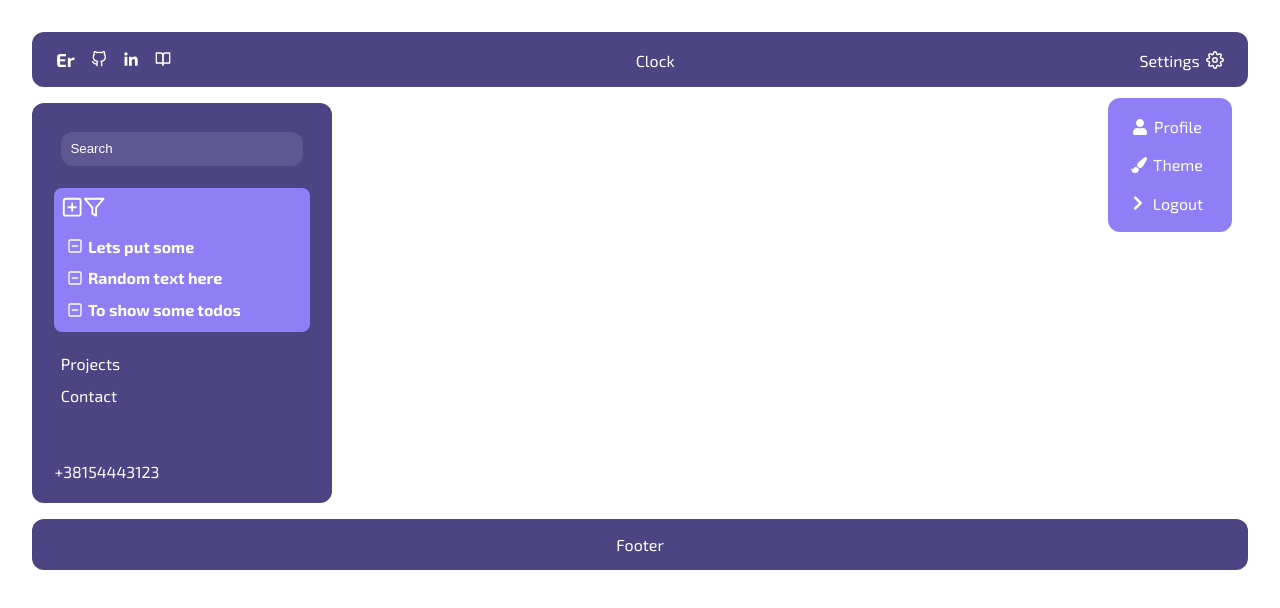
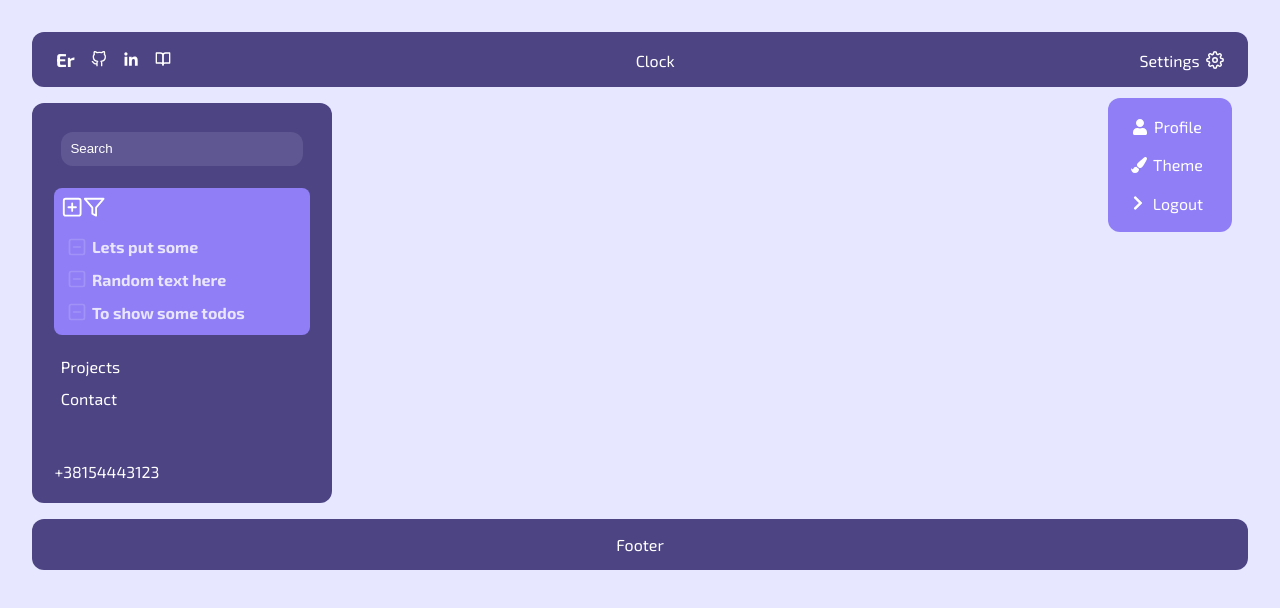
Before and after one commit to erazmozen/hub, a React (Create React App) app: page / in a window 1280 px wide. Shown: the top 608 px of the page. Built offline with nearby package versions, Linux system fonts and the light colour scheme.

Commit message:
Added hover effect

```diff
--- a/src/components/main/Siedbar.jsx
+++ b/src/components/main/Siedbar.jsx
@@ -12,15 +12,15 @@ const Sidebar = ({ icons }) => {
           </div>
           <ul>
             <li>
-              <icons.FiMinusSquare />
+              <icons.FiMinusSquare className="minus-icon" />
               <h4 className="todo-title">Lets put some</h4>
             </li>
             <li>
-              <icons.FiMinusSquare />
+              <icons.FiMinusSquare className="minus-icon" />
               <h4 className="todo-title">Random text here</h4>
             </li>
             <li>
-              <icons.FiMinusSquare />
+              <icons.FiMinusSquare className="minus-icon" />
               <h4 className="todo-title">To show some todos</h4>
             </li>
           </ul>
--- a/src/main.css
+++ b/src/main.css
@@ -1,4 +1,8 @@
 @import "./colorpalette.css";
+
+body {
+  background-color: #e7e8ff;
+}
 
 /* ------ Navbar */
 
@@ -122,6 +126,23 @@
   display: flex;
   padding: 0.4rem;
   align-items: center;
+  opacity: 0.8;
+  transition: opacity 0.4s ease;
+}
+
+.minus-icon {
+  font-size: 20px;
+  opacity: 0.2;
+  cursor: pointer;
+  transition: opacity 0.4s ease;
+}
+
+.minus-icon:hover {
+  opacity: 1;
+}
+
+.todo li:hover {
+  opacity: 1;
 }
 
 /* Sidebar ------ */
```
